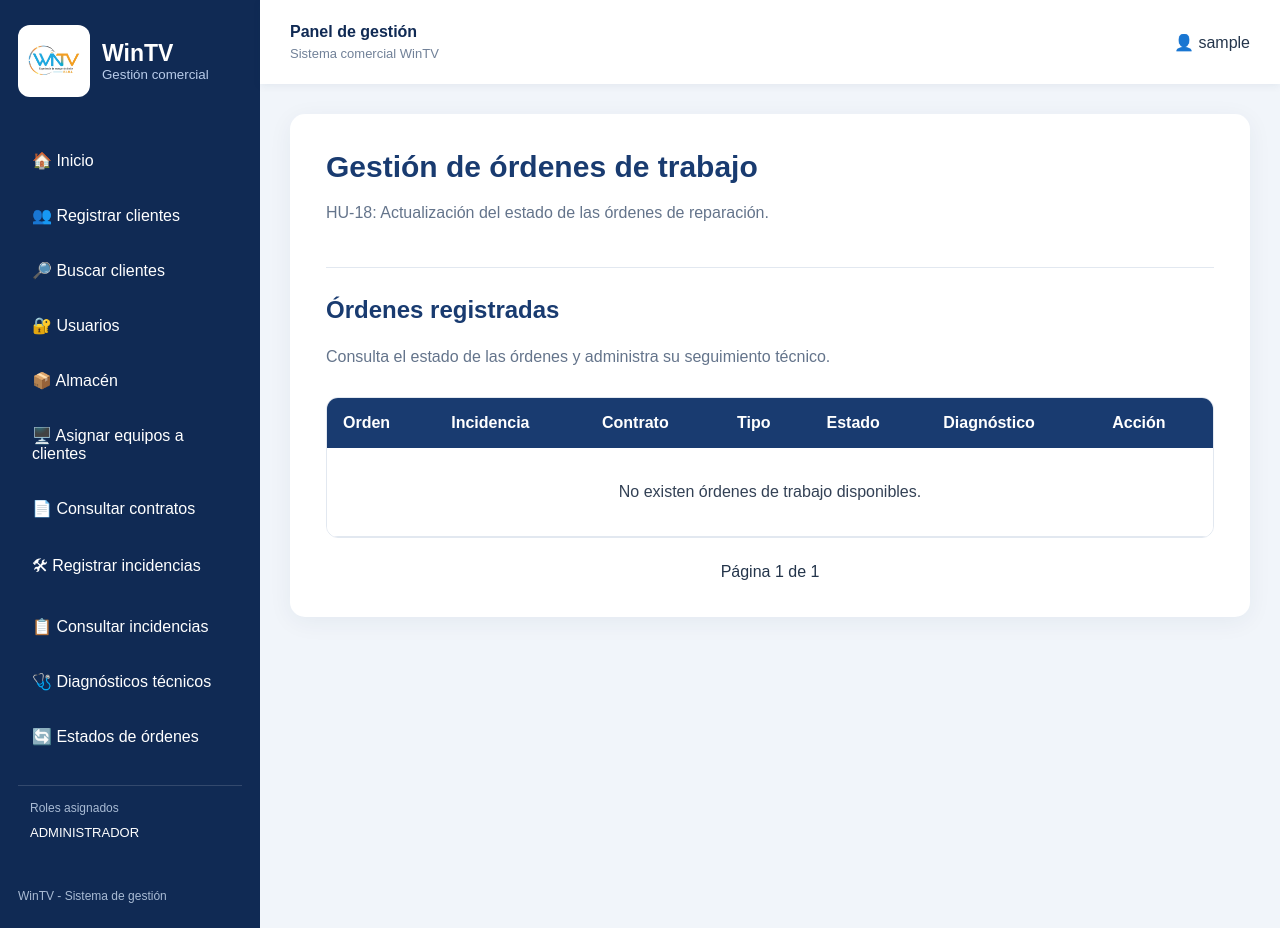
After one commit to brayamstevenjaimesgodoy9-sudo/proyecto_winTV, a Django app: page /incidencias/ordenes/estados/ in a window 1280 px wide. The commit adds this page. Run offline with Django 5.2, Linux system fonts and the light colour scheme; the visitor is signed in with stand-in values (Sample User, id 1); data that the repository does not hold is empty.

Commit message:
feat(HU-18): implementar actualizacion de estados de ordenes de trabajo

```diff
--- a/config/context_processors.py
+++ b/config/context_processors.py
@@ -88,10 +88,22 @@ def menu_wintv(request):
                 "url": "/incidencias/listar/",
             })
 
-            # HU-16: Registrar diagnóstico de averías
+            # ==========================================
+            # HU-16: DIAGNÓSTICOS TÉCNICOS
+            # ==========================================
+
             menu.append({
                 "nombre": "🩺 Diagnósticos técnicos",
                 "url": "/incidencias/diagnosticos/",
+            })
+
+            # ==========================================
+            # HU-18: ESTADOS DE ÓRDENES DE TRABAJO
+            # ==========================================
+
+            menu.append({
+                "nombre": "🔄 Estados de órdenes",
+                "url": "/incidencias/ordenes/estados/",
             })
 
     else:
--- /dev/null
+++ b/incidencias/estado_orden_forms.py
@@ -0,0 +1,53 @@
+
+from django import forms
+
+# HU-18: Transiciones de estado propuestas.
+# Los estados finales quedan cerrados.
+
+TRANSICIONES = {
+    "PENDIENTE": ("PROGRAMADA", "CANCELADA"),
+    "PROGRAMADA": ("EN_PROCESO", "CANCELADA"),
+    "EN_PROCESO": ("FINALIZADA", "CANCELADA"),
+    "FINALIZADA": (),
+    "CANCELADA": (),
+}
+
+ETIQUETAS = {
+    "PENDIENTE": "Pendiente",
+    "PROGRAMADA": "Programada",
+    "EN_PROCESO": "En proceso",
+    "FINALIZADA": "Finalizada",
+    "CANCELADA": "Cancelada",
+}
+
+
+class EstadoOrdenForm(forms.Form):
+
+    estado = forms.ChoiceField(
+        label="Nuevo estado",
+        choices=[],
+        widget=forms.Select(
+            attrs={
+                "class": "wintv-inc-input",
+            }
+        ),
+    )
+
+    def __init__(
+        self,
+        *args,
+        estado_actual=None,
+        **kwargs
+    ):
+        super().__init__(*args, **kwargs)
+
+        disponibles = TRANSICIONES.get(
+            estado_actual, ()
+        )
+
+        self.fields["estado"].choices = [
+            ("", "Seleccione un nuevo estado")
+        ] + [
+            (estado, ETIQUETAS[estado])
+            for estado in disponibles
+        ]
--- /dev/null
+++ b/incidencias/estado_orden_views.py
@@ -0,0 +1,193 @@
+
+from django.contrib import messages
+from django.contrib.auth.decorators import login_required
+from django.core.exceptions import PermissionDenied
+from django.core.paginator import Paginator
+from django.db import DatabaseError, transaction
+from django.shortcuts import (
+    get_object_or_404,
+    redirect,
+    render,
+)
+
+from almacen.models import (
+    OrdenTrabajo,
+    AsignacionTecnico,
+)
+
+from .estado_orden_forms import (
+    EstadoOrdenForm,
+    TRANSICIONES,
+)
+
+
+# ==========================================
+# HU-18: VERIFICAR PERMISOS
+# ==========================================
+
+def verificar_permiso_estado(request):
+
+    roles = {
+        nombre.strip().upper()
+        for nombre in request.user.groups.values_list(
+            "name", flat=True
+        )
+    }
+
+    es_admin = (
+        request.user.is_superuser
+        or "ADMINISTRADOR" in roles
+    )
+
+    es_tecnico = "TECNICO" in roles
+
+    if not (es_admin or es_tecnico):
+        raise PermissionDenied(
+            "No tienes permiso para gestionar "
+            "estados de órdenes de trabajo."
+        )
+
+    return es_admin
+
+
+def verificar_asignacion(request, orden, es_admin):
+
+    if es_admin:
+        return
+
+    asignado = AsignacionTecnico.objects.filter(
+        orden_id=orden.pk,
+        tecnico_id=request.user.pk,
+    ).exists()
+
+    if not asignado:
+        raise PermissionDenied(
+            "No estás asignado a esta orden."
+        )
+
+
+# ==========================================
+# HU-18: LISTAR ÓRDENES
+# ==========================================
+
+@login_required
+def listar_estados_orden(request):
+
+    es_admin = verificar_permiso_estado(request)
+
+    ordenes = OrdenTrabajo.objects.all().order_by(
+        "-fecha_creacion"
+    )
+
+    if not es_admin:
+        asignadas = AsignacionTecnico.objects.filter(
+            tecnico_id=request.user.pk
+        ).values("orden_id")
+
+        ordenes = ordenes.filter(
+            pk__in=asignadas
+        )
+
+    paginador = Paginator(ordenes, 15)
+
+    pagina = paginador.get_page(
+        request.GET.get("page")
+    )
+
+    return render(
+        request,
+        "incidencias/estados_orden.html",
+        {
+            "pagina": pagina,
+        }
+    )
+
+
+# ==========================================
+# HU-18: ACTUALIZAR ESTADO
+# ==========================================
+
+@login_required
+def actualizar_estado_orden(request, orden_id):
+
+    es_admin = verificar_permiso_estado(request)
+
+    orden = get_object_or_404(
+        OrdenTrabajo,
+        pk=orden_id
+    )
+
+    verificar_asignacion(
+        request,
+        orden,
+        es_admin
+    )
+
+    if request.method == "POST":
+
+        try:
+            with transaction.atomic():
+
+                # Bloquear la orden durante la edición
+                orden = get_object_or_404(
+                    OrdenTrabajo.objects.select_for_update(),
+                    pk=orden_id
+                )
+
+                verificar_asignacion(
+                    request,
+                    orden,
+                    es_admin
+                )
+
+                formulario = EstadoOrdenForm(
+                    request.POST,
+                    estado_actual=orden.estado,
+                )
+
+                if formulario.is_valid():
+
+                    nuevo_estado = (
+                        formulario.cleaned_data["estado"]
+                    )
+
+                    orden.estado = nuevo_estado
+
+                    # Actualizar solo el estado.
+                    # No alterar diagnóstico ni solución.
+                    orden.save(
+                        update_fields=["estado"]
+                    )
+
+                    messages.success(
+                        request,
+                        "Estado actualizado correctamente."
+                    )
+
+                    return redirect(
+                        "incidencias:estados_orden"
+                    )
+
+        except DatabaseError:
+            messages.error(
+                request,
+                "No se pudo actualizar el estado "
+                "en Oracle."
+            )
+
+    else:
+        formulario = EstadoOrdenForm(
+            estado_actual=orden.estado
+        )
+
+    return render(
+        request,
+        "incidencias/actualizar_estado.html",
+        {
+            "orden": orden,
+            "formulario": formulario,
+            "puede_cambiar": bool(
+                TRANSICIONES.get(orden.estado, ())
+            ),
+        }
+    )
--- /dev/null
+++ b/incidencias/templates/incidencias/estados_orden.html
@@ -0,0 +1,125 @@
+
+{% extends "base.html" %}
+
+{% block titulo %}
+Estados de órdenes | WinTV
+{% endblock %}
+
+{% block contenido %}
+
+<section class="tarjeta wintv-inc-panel">
+
+    <header class="wintv-inc-cabecera">
+        <div>
+            <h1>Gestión de órdenes de trabajo</h1>
+            <p>
+                HU-18: Actualización del estado de
+                las órdenes de reparación.
+            </p>
+        </div>
+    </header>
+
+    <div class="wintv-inc-informacion">
+        <h2>Órdenes registradas</h2>
+        <p>
+            Consulta el estado de las órdenes
+            y administra su seguimiento técnico.
+        </p>
+    </div>
+
+    <div class="wintv-inc-tabla-contenedor">
+
+        <table class="wintv-inc-tabla">
+
+            <thead>
+                <tr>
+                    <th>Orden</th>
+                    <th>Incidencia</th>
+                    <th>Contrato</th>
+                    <th>Tipo</th>
+                    <th>Estado</th>
+                    <th>Diagnóstico</th>
+                    <th>Acción</th>
+                </tr>
+            </thead>
+
+            <tbody>
+                {% for orden in pagina %}
+
+                <tr>
+                    <td>#{{ orden.id_orden }}</td>
+
+                    <td>
+                        {% if orden.id_incidencia %}
+                            #{{ orden.id_incidencia }}
+                        {% else %}
+                            —
+                        {% endif %}
+                    </td>
+
+                    <td>{{ orden.id_contrato }}</td>
+
+                    <td>{{ orden.tipo_orden }}</td>
+
+                    <td>
+                        <span class="wintv-inc-estado">
+                            {{ orden.estado }}
+                        </span>
+                    </td>
+
+                    <td>
+                        {% if orden.diagnostico %}
+                            Registrado
+                        {% else %}
+                            Pendiente
+                        {% endif %}
+                    </td>
+
+                    <td>
+                        <a
+                            href="{% url 'incidencias:actualizar_estado_orden' orden.pk %}"
+                            class="wintv-inc-guardar"
+                            style="display:inline-block;text-decoration:none;"
+                        >
+                            Ver / Actualizar
+                        </a>
+                    </td>
+                </tr>
+
+                {% empty %}
+                <tr>
+                    <td colspan="7"
+                        class="wintv-inc-vacio">
+                        No existen órdenes de trabajo
+                        disponibles.
+                    </td>
+                </tr>
+                {% endfor %}
+            </tbody>
+        </table>
+    </div>
+
+    <div class="wintv-inc-paginacion">
+
+        {% if pagina.has_previous %}
+            <a href="?page={{ pagina.previous_page_number }}">
+                ← Anterior
+            </a>
+        {% endif %}
+
+        <span>
+            Página {{ pagina.number }}
+            de {{ pagina.paginator.num_pages }}
+        </span>
+
+        {% if pagina.has_next %}
+            <a href="?page={{ pagina.next_page_number }}">
+                Siguiente →
+            </a>
+        {% endif %}
+
+    </div>
+
+</section>
+
+{% endblock %}
--- a/incidencias/urls.py
+++ b/incidencias/urls.py
@@ -43,3 +43,24 @@ urlpatterns = [
         name='diagnosticar'
     ),
 ]
+
+
+# ==========================================
+# HU-18: ESTADOS DE ÓRDENES DE TRABAJO
+# ==========================================
+
+from . import estado_orden_views
+
+urlpatterns += [
+    path(
+        "ordenes/estados/",
+        estado_orden_views.listar_estados_orden,
+        name="estados_orden",
+    ),
+
+    path(
+        "ordenes/estados/<int:orden_id>/",
+        estado_orden_views.actualizar_estado_orden,
+        name="actualizar_estado_orden",
+    ),
+]
--- a/static/css/wintv.css
+++ b/static/css/wintv.css
@@ -2047,3 +2047,27 @@ body.wintv-login-body {
         flex-basis: 100%;
     }
 }
+
+
+/* ==========================================
+   HU-18: SELECTOR DE ESTADOS
+   ========================================== */
+
+.wintv-inc-input {
+    width: 100%;
+    max-width: 450px;
+    padding: 13px 15px;
+    border: 1px solid #cbd5e1;
+    border-radius: 9px;
+    background-color: #ffffff;
+    color: #102a52;
+    font-size: 15px;
+    font-family: inherit;
+    transition: border-color 0.2s, box-shadow 0.2s;
+}
+
+.wintv-inc-input:focus {
+    outline: none;
+    border-color: #234a87;
+    box-shadow: 0 0 0 3px rgba(35, 74, 135, 0.12);
+}
```
Also changed, not shown: incidencias/templates/incidencias/actualizar_estado.html (added, +147 -0 lines).
